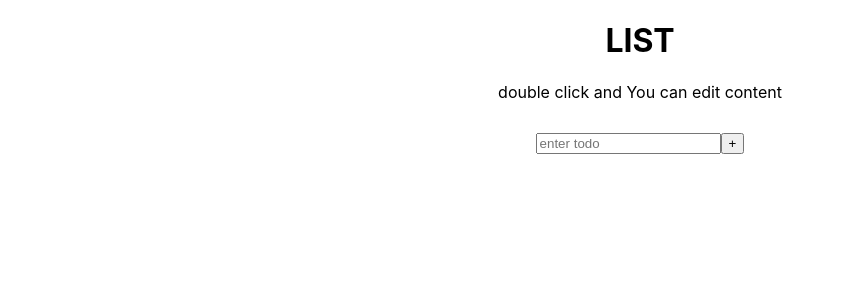
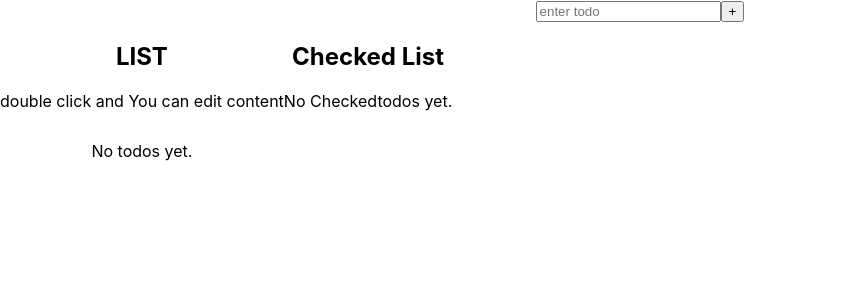
Before and after one commit to js-rstmks/react-ts-todo-localstorage, a React (Create React App) app: page / in a window 1280 px wide. Shown: the top 300 px of the page, without its empty margins (0-845 px from the left). Built offline with nearby package versions, Linux system fonts and the light colour scheme; the HTML template or start-up script is replaced by a standard one; a web font is replaced by a local one.

Commit message:
work in progress

```diff
--- a/src/components/Form.tsx
+++ b/src/components/Form.tsx
@@ -21,7 +21,6 @@ const Form: React.FC<FormProps> = ({ todos, createTodo }) => {
       editing: false
     }
 
-    console.log(newTodo)
     createTodo(newTodo)
     setEnteredTodo("")
   }
--- a/src/components/Item.tsx
+++ b/src/components/Item.tsx
@@ -1,6 +1,6 @@
 import React, { useState } from "react";
 import { Todo } from "./Todo";
-import { Button, TextField, Box, Typography } from '@mui/material';
+import { Button, TextField, Box, Typography, Checkbox } from '@mui/material';
 
 // 受け取るPropsの型を定義する
 type ItemProps = {
@@ -8,9 +8,10 @@ type ItemProps = {
   complete: Function
   updateTodo: Function
   moveTodo: Function
+  transferToCheckedList: Function
 };
 
-export const Item: React.FC<ItemProps> = ({ todo, complete, updateTodo, moveTodo }) => {
+export const Item: React.FC<ItemProps> = ({ todo, complete, updateTodo, moveTodo, transferToCheckedList }) => {
 // テキストのState管理
   const [editingContent, setEditingContent] = useState(todo.content);
 
@@ -42,6 +43,11 @@ export const Item: React.FC<ItemProps> = ({ todo, complete, updateTodo, moveTodo
         updateTodo(newTodo);
     }
 
+    const transferList = (e: React.ChangeEvent<HTMLInputElement>) => {
+        e.stopPropagation()
+        transferToCheckedList(e.target.id)
+    }
+
     return (
         <div key={todo.id}>
             <form onSubmit={confirmContent} style={{ display: "inline" }}>
@@ -56,9 +62,12 @@ export const Item: React.FC<ItemProps> = ({ todo, complete, updateTodo, moveTodo
                         setEditingContent(e.target.value)
                     } />
                 ) : (
-                    <Typography>
-                        {todo.content}
-                    </Typography>
+                    <>
+                        <Checkbox onChange={(e) => transferList(e)}/>
+                        <Typography>
+                            {todo.content}
+                        </Typography>
+                    </>
                 )}
                 </span>
             </form>
--- a/src/components/List.tsx
+++ b/src/components/List.tsx
@@ -6,9 +6,10 @@ type ListProps = {
   deleteTodo: Function
   updateTodo: Function
   moveTodo: Function
+  transferToCheckedList: Function
 };
 
-const List: React.FC<ListProps> = ({ todos, deleteTodo, updateTodo, moveTodo }) => {
+const List: React.FC<ListProps> = ({ todos, deleteTodo, updateTodo, moveTodo, transferToCheckedList }) => {
   const complete = (id: number) => {
     deleteTodo(id)
   }
@@ -22,6 +23,7 @@ const List: React.FC<ListProps> = ({ todos, deleteTodo, updateTodo, moveTodo })
             complete={complete}
             updateTodo={updateTodo}
             moveTodo={moveTodo}
+            transferToCheckedList={transferToCheckedList}
           />
         );
       })}
--- a/src/components/Todo.tsx
+++ b/src/components/Todo.tsx
@@ -1,25 +1,33 @@
 import { useState, useEffect } from "react"
 import List from "./List"
 import Form from "./Form"
-import { parse } from "path"
+import {Box, Checkbox } from '@mui/material'
 
 export type Todo = {
     id: number
     content: string
     editing: boolean
+    checked: false
 }
 
 const Todo = () => {
-    // const [todos, setTodos] = useState<Todo[] | undefined>([])
     const [todos, setTodos] = useState<Todo[]>([])
+
+    const [checkedTodos, setCheckedTodos] = useState<Todo[]>([])
 
     useEffect(() => {
         const storedTodo = localStorage.getItem('todo');
+        const storedCheckedTodo = localStorage.getItem('CheckedTodo')
 
         if (storedTodo) {
             // array内にTodo typeのobjectがいくつかはいるため、[Todo]とかく
-        const parsedData: [Todo] = JSON.parse(storedTodo)
-            setTodos(parsedData)
+            const parsedTodo: [Todo] = JSON.parse(storedTodo)
+            setTodos(parsedTodo)
+        }
+
+        if (storedCheckedTodo){
+            const parsedCheckedTodo: [Todo] = JSON.parse(storedCheckedTodo)
+            setCheckedTodos(parsedCheckedTodo)
         }
     }, [])
 
@@ -39,6 +47,17 @@ const Todo = () => {
         })
         localStorage.setItem('todo', JSON.stringify(newTodos2))
         setTodos(newTodos2)
+    }
+
+    const transferToCheckedList = (id: number) => {
+        const newTodos = [...todos]
+        const transferredList = newTodos.splice(id - 1, 1)
+
+        console.log(transferredList)
+        console.log(newTodos)
+        setTodos(newTodos)
+        setCheckedTodos(transferredList)
+        localStorage.setItem('CheckedTodo', JSON.stringify(transferredList))
     }
 
     // up down move
@@ -78,12 +97,8 @@ const Todo = () => {
     }
 
     const createTodo = (todo: Todo) => {
-    if (todos === undefined) {
-        setTodos([todo])
-      } else {
         localStorage.setItem('todo', JSON.stringify([...todos, todo]))
         setTodos([...todos, todo])
-      }
     }
 
     const updateTodo = (todo: Todo) => {
@@ -97,22 +112,50 @@ const Todo = () => {
 
   return (
     <>
-        <h1>LIST</h1>
+        <Form
+            todos={todos}
+            createTodo={createTodo}
+        />
+        <Box sx={{ display: 'flex'}}>
+            <Box>
+                <h2>LIST</h2>
                 <span>double click and You can edit content</span>
                 <div style={{marginTop: 30}}>
-        { todos ? (
+                { todos.length !== 0 ? (
                     <List todos={todos}
                     deleteTodo={deleteTodo}
                     updateTodo={updateTodo}
-            moveTodo={moveTodo} />
+                    moveTodo={moveTodo}
+                    transferToCheckedList={transferToCheckedList}
+                     />
                 ) : (
                     <p>No todos yet.</p>
                 )
                 }
                 </div>
-        <Form
-            todos={todos}
-            createTodo={createTodo} />
+            </Box>
+
+            <Box>
+                <h2>Checked List</h2>
+
+                { checkedTodos.length !== 0 ? (
+                    <List todos={checkedTodos}
+                    deleteTodo={deleteTodo}
+                    updateTodo={updateTodo}
+                    moveTodo={moveTodo}
+                    transferToCheckedList={transferToCheckedList}
+                     />
+                ) : (
+                    <p>No Checkedtodos yet.</p>
+                )
+                }
+
+            </Box>
+
+
+        </Box>
+
+
     </>
   );
 };
```
Lines whose indentation alone changed are shown as unchanged.
